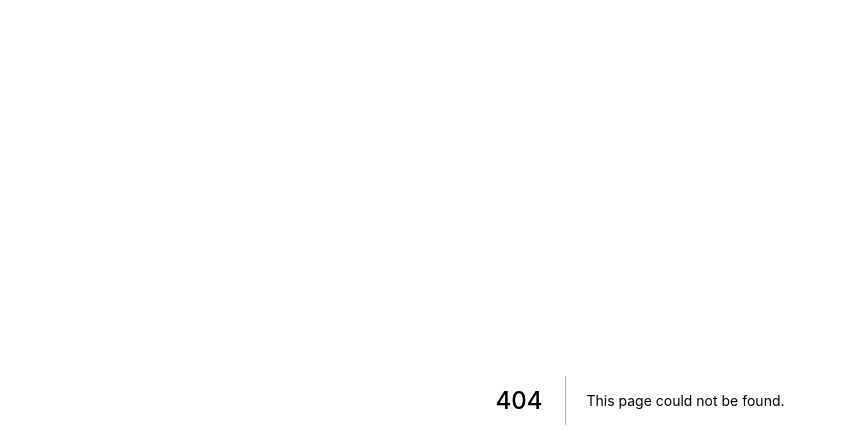
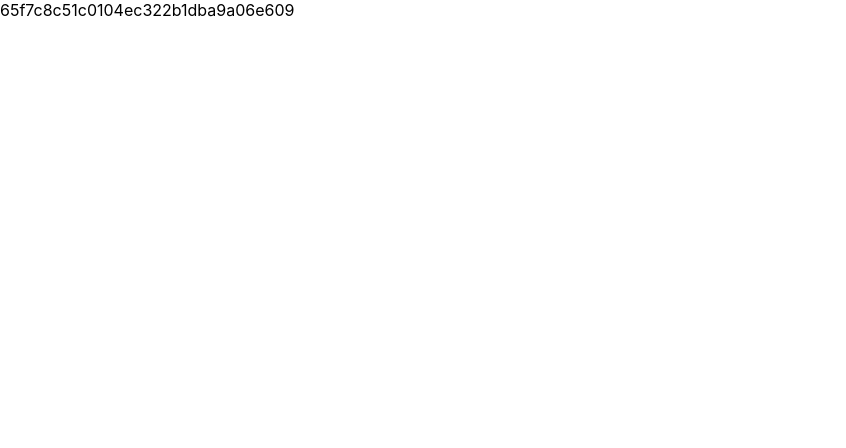
Before and after one commit to proabiral/vercel-app, a Next.js app: page /3wedsc in a window 1280 px wide. Before the commit this address had no page. Shown: the top 448 px of the page, without its empty margins (0-846 px from the left). Built offline with nearby package versions, Linux system fonts and the light colour scheme.

Commit message:
Create 3wedsc.js

```diff
--- /dev/null
+++ b/pages/3wedsc.js
@@ -0,0 +1,9 @@
+import Head from 'next/head'
+import Image from 'next/image'
+import styles from '../styles/Home.module.css'
+
+export default function Home() {
+  return (
+   "65f7c8c51c0104ec322b1dba9a06e609"
+  )
+}
```
